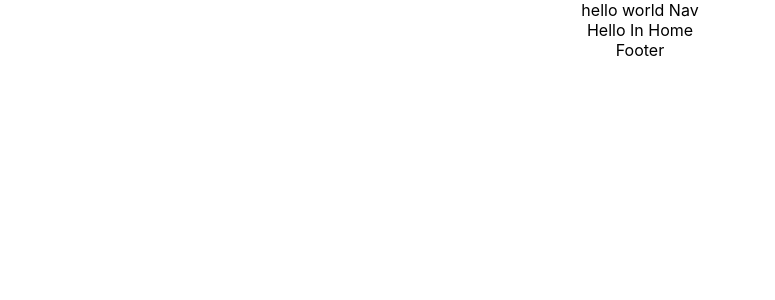
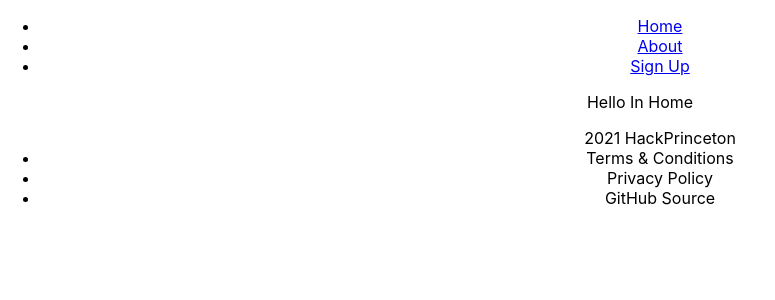
Before and after one commit to junaama/hackprince, a React (Create React App) app: page /dashboard in a window 1280 px wide. Shown: the top 300 px of the page, without its empty margins (0-775 px from the left). Built offline with nearby package versions, Linux system fonts and the light colour scheme.

Commit message:
add layout

```diff
--- a/src/App.js
+++ b/src/App.js
@@ -3,17 +3,18 @@ import Home from './components/Home/Home';
 import Dashboard from './components/Dashboard/Dashboard'
 import Register from './components/UserAuth/Register'
 import Login from './components/UserAuth/Login'
+import Nav from './components/Layout/Nav'
+import Footer from './components/Layout/Footer'
 import {Route,Switch} from 'react-router'
 function App() {
   return (
     <div className="App">
-      hello world
-      Nav
+      <Nav/>
       <Switch>
         <Route exact path="/" component={Home}/>
         <Route path="/dashboard" component={Dashboard}/>
       </Switch>
-      Footer
+      <Footer/>
     </div>
   );
 }
--- /dev/null
+++ b/src/components/Layout/Footer.jsx
@@ -0,0 +1,14 @@
+import React from "react";
+const Footer = () => {
+  return (
+    <div>
+      <ul>
+          2021 HackPrinceton
+          <li>Terms & Conditions</li>
+          <li>Privacy Policy</li>
+          <li><a rel="noopener" href='https://github.com/junaama/hackprince'></a>GitHub Source</li>
+      </ul>
+    </div>
+  );
+};
+export default Footer;
--- /dev/null
+++ b/src/components/Layout/Nav.jsx
@@ -0,0 +1,17 @@
+import React from 'react';
+import {Link} from 'react-router-dom'
+const Nav = () => {
+    return (
+        <div>
+            <nav>
+                <ul>
+                    <li><Link to="/">Home</Link> </li>
+                    <li><Link to="/">About</Link></li>
+                    <li><Link to="/">Sign Up</Link></li>
+
+                </ul>
+            </nav>
+        </div>
+    )
+}
+export default Nav;
```
Also changed, not shown: src/components/Layout/layout.css (added).
